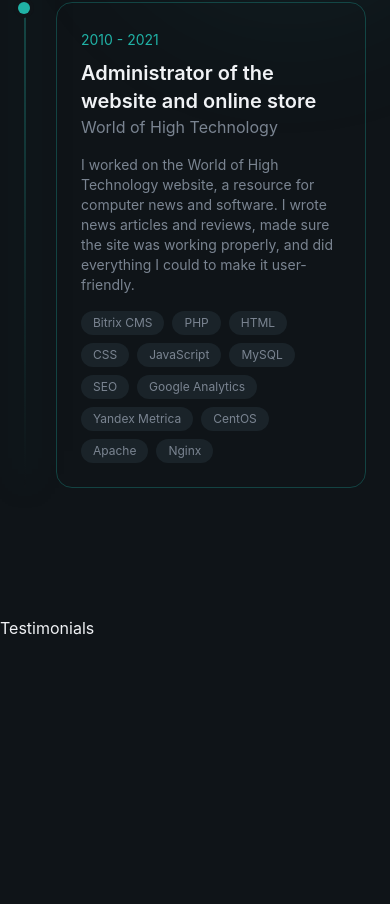
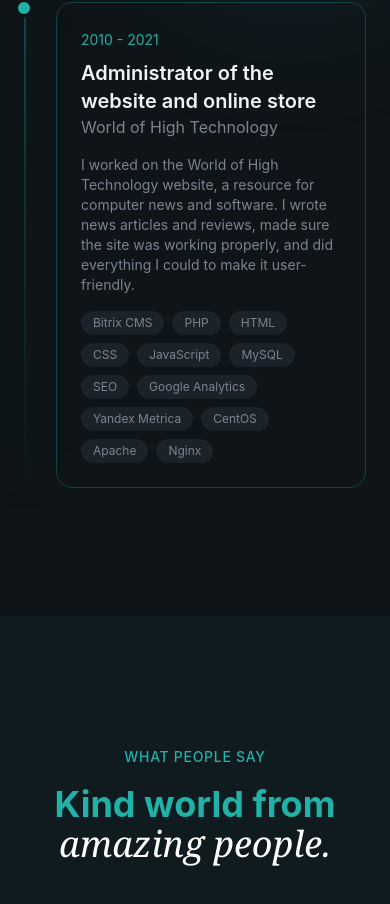
Before and after one commit to SpiriT-L/cv-portfolio, a React (Vite) app: page / in a window 390 px wide. Shown: the part 7016-7920 px from the top of the page. Before the commit the page ends 7656 px from the top, so only its background shows below. Built offline with nearby package versions, Linux system fonts and the light colour scheme.

Commit message:
feat: implement Testimonials section with dynamic content and improved layout

```diff
--- a/src/section/Testimonials.tsx
+++ b/src/section/Testimonials.tsx
@@ -1,3 +1,66 @@
+const testimonials = [
+  {
+    quote:
+      "Pedro is one of the most talented engineers I've worked with. His attention to detail and ability to translate complex requirements into elegant solutions is remarkable.",
+    author: 'Sarah Chen',
+    role: 'CTO, Tech Innovators Inc.',
+    avatar:
+      'https://images.unsplash.com/photo-1494790108377-be9c29b29330?w=100&h=100&fit=crop',
+  },
+  {
+    quote:
+      'Working with Pedro was a game-changer for our project. He delivered ahead of schedule with code quality that set a new standard for our team.',
+    author: 'Michael Rodriguez',
+    role: 'Product Manager, Digital Solutions',
+    avatar:
+      'https://images.unsplash.com/photo-1472099645785-5658abf4ff4e?w=100&h=100&fit=crop',
+  },
+  {
+    quote:
+      "Pedro's expertise in React and TypeScript helped us rebuild our entire frontend in record time. His architectural decisions continue to pay dividends.",
+    author: 'Emily Watson',
+    role: 'Engineering Lead, StartUp Labs',
+    avatar:
+      'https://images.unsplash.com/photo-1438761681033-6461ffad8d80?w=100&h=100&fit=crop',
+  },
+  {
+    quote:
+      "Not only is Pedro technically brilliant, but he's also a fantastic communicator and team player. He elevated everyone around him.",
+    author: 'David Kim',
+    role: 'CEO, Innovation Hub',
+    avatar:
+      'https://images.unsplash.com/photo-1507003211169-0a1dd7228f2d?w=100&h=100&fit=crop',
+  },
+];
+
 export const Testimonials = () => {
-  return <div>Testimonials</div>;
+  return (
+    <>
+      <section id='testimonials' className='py-32 relative overflow-hidden'>
+        <div className='absolute top-1/2 left-1/2 w-[800px] h-[800px] bg-primary/5 rounded-full blur-3xl -translate-x-1/2 -translate-y-1/2' />
+        <div className='container mx-auto px-6 relative z-10'>
+          <div className='container mx-auto px-6 relative z-10'>
+            <div className='text-center max-w-3xl mb-16'>
+              <span className='text-secondary-foreground text-sm font-medium tracking-wider uppercase'>
+                What People Say
+              </span>
+              <h2 className='text-4xl md:text-5xl font-bold mt-4 mb-6 animate-fade-in animation-delay-100 text-secondary-foreground'>
+                Kind world from{' '}
+                <span className='font-serif italic font-normal text-white'>
+                  amazing people.
+                </span>
+              </h2>
+              {/* <p className='text-muted-foreground animate-fade-in animation-delay-200'>
+                My journey is basically the story of how I went from a curious
+                beginner who loved figuring out how things work to a developer
+                who confidently builds real projects with React. I learned by
+                doing, experimenting, and solving actual problems — turning
+                interest into solid skills that I use every day.
+              </p> */}
+            </div>
+          </div>
+        </div>
+      </section>
+    </>
+  );
 };
```
